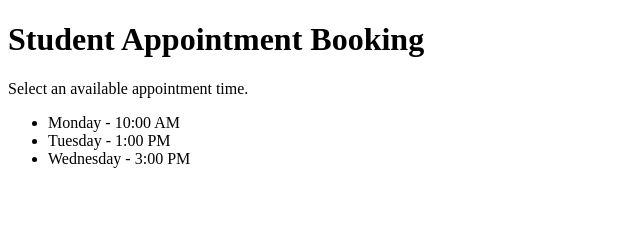
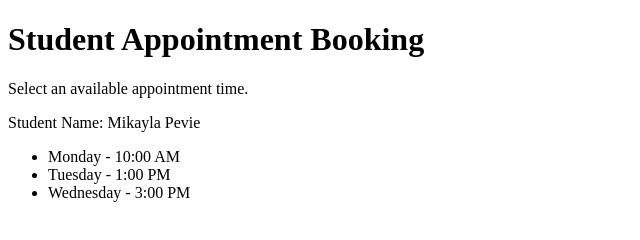
Before and after one commit to mpevie/CP390-Appointment-Lab, a plain HTML site: page index.html in a window 1280 px wide. Shown: the whole page, without its empty margins (0-640 px from the left). Drawn offline with Linux system fonts and the light colour scheme.

Commit message:
Add student name field

```diff
--- a/index.html
+++ b/index.html
@@ -6,6 +6,7 @@
 <body>
     <h1>Student Appointment Booking</h1>
     <p>Select an available appointment time.</p>
+    <p>Student Name: Mikayla Pevie</p>
 
     <ul>
         <li>Monday - 10:00 AM</li>
```
